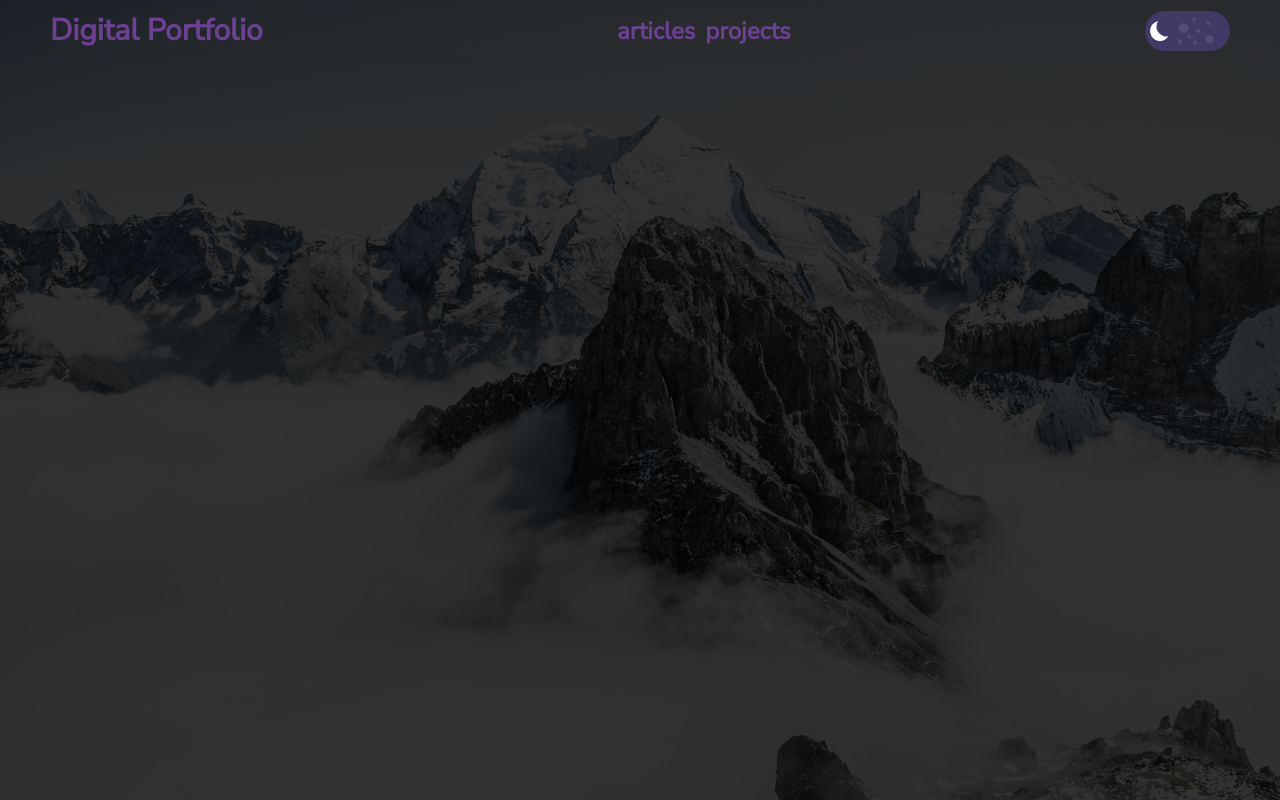
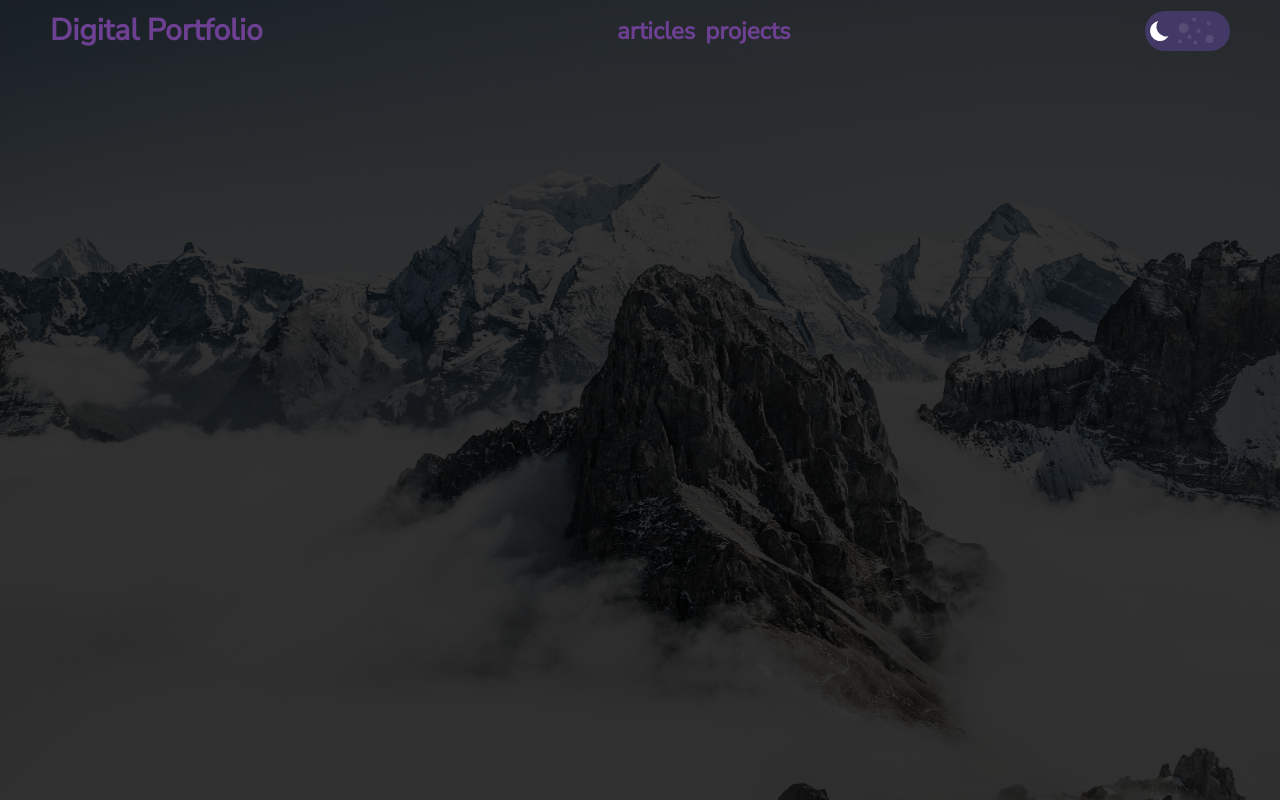
Before and after one commit to ChrPetrou/PersonalBlog, a Next.js app: page / in a window 1280 px wide. Shown: the top 800 px of the page. Built offline with nearby package versions, Linux system fonts and the light colour scheme.

Commit message:
added some small changes

```diff
--- a/components/ParallaxIntroNew.js
+++ b/components/ParallaxIntroNew.js
@@ -25,7 +25,7 @@ const ContainerInner = styled.div`
   width: 100%;
   height: 100%;
 
-  min-height: 100vh;
+  min-height: 120vh;
   transition: all 1s linear;
   background-attachment: fixed;
   background-size: 120%;
@@ -46,7 +46,7 @@ const Fog = styled.div`
   position: relative;
   left: 0;
   z-index: 2;
-  transition: all 0.5s linear;
+  transition: all 0.15s linear;
   bottom: ${({ scrollY }) => `calc(min(${scrollY * 10 - 1200}px,0px))`};
 
   /* transform: ${({ scrollY }) => `translateY(calc(${-scrollY / 2}%)))`}; */
```
